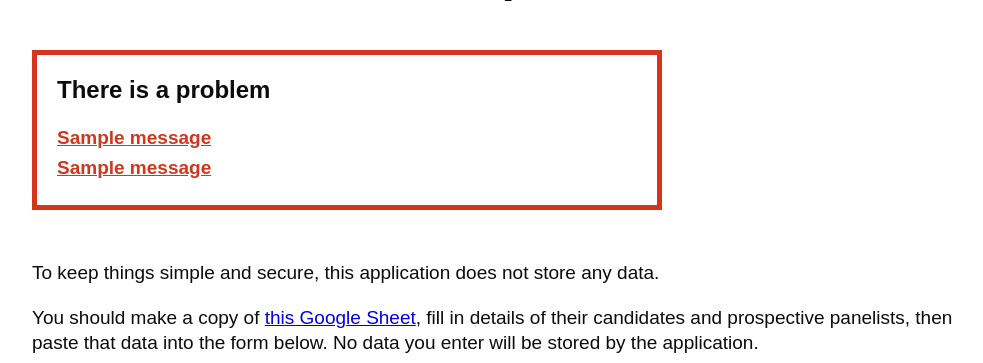
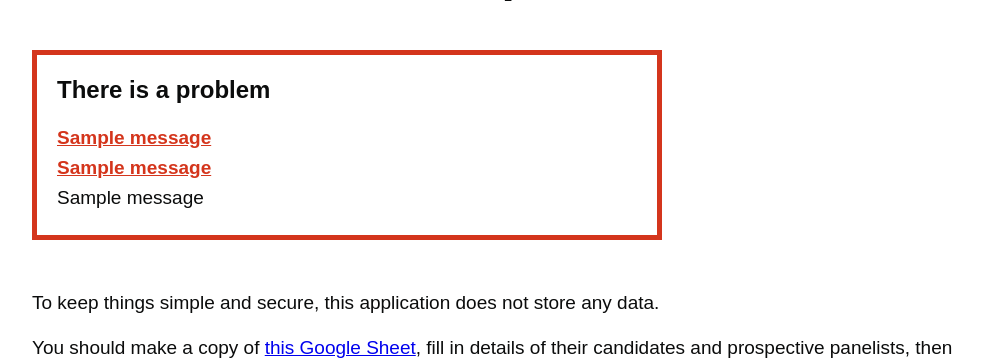
Before and after one commit to richardTowers/gds-schedule-a-software-interview, a Flask app: page /add-candidates-and-panelists in a window 1280 px wide. Shown: the part 200-563 px from the top of the page, without its empty margins (128-1111 px from the left). Run offline with Flask 2, Linux system fonts and the light colour scheme; one stand-in notice (Sample message) is shown.

Commit message:
Handle the case where the model cannot be solved

```diff
--- a/app/__init__.py
+++ b/app/__init__.py
@@ -51,6 +51,10 @@ def create_app():
             return redirect(url_for('add_candidates_and_panelists'))
 
         panels = panel_generator.generate_panel(candidates, panelists)
+        if panels is None:
+            flash('Could not find a set of panels which met the constraints. Consider allowing some panelists to sit on more interview panels.', 'solver')
+            return redirect(url_for('add_candidates_and_panelists'))
+
         panel_counts = panel_counter.count_panels(panels)
 
         return render_template(
--- a/app/templates/add_candidates_and_panelists.html
+++ b/app/templates/add_candidates_and_panelists.html
@@ -12,6 +12,7 @@ Add candidates and panelists
 {% with all_messages = get_flashed_messages() %}
 {% with candidates_messages = get_flashed_messages(category_filter=["candidates"]) %}
 {% with panelists_messages = get_flashed_messages(category_filter=["panelists"]) %}
+{% with solver_messages = get_flashed_messages(category_filter=["solver"]) %}
 {% if all_messages %}
 <div class="govuk-grid-row">
     <div class="govuk-grid-column-two-thirds">
@@ -29,6 +30,11 @@ Add candidates and panelists
             {% for message in panelists_messages %}
             <li>
               <a href="#panelists-error">{{message}}</a>
+            </li>
+            {% endfor %}
+            {% for message in solver_messages %}
+            <li>
+              {{message}}
             </li>
             {% endfor %}
           </ul>
@@ -108,6 +114,7 @@ data into the form below. No data you enter will be stored by the application.
 {% endwith %}
 {% endwith %}
 {% endwith %}
+{% endwith %}
 
 
 {% endblock %}
```
